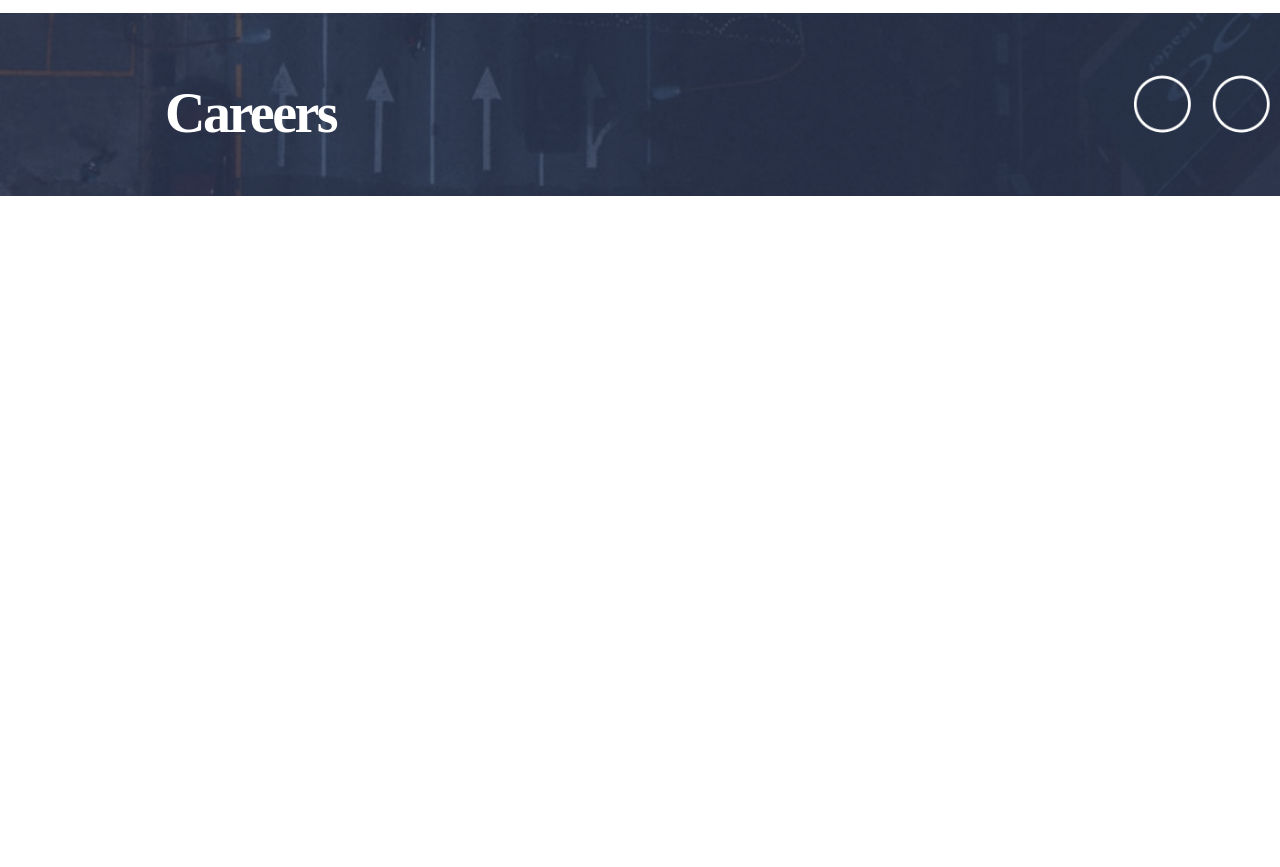
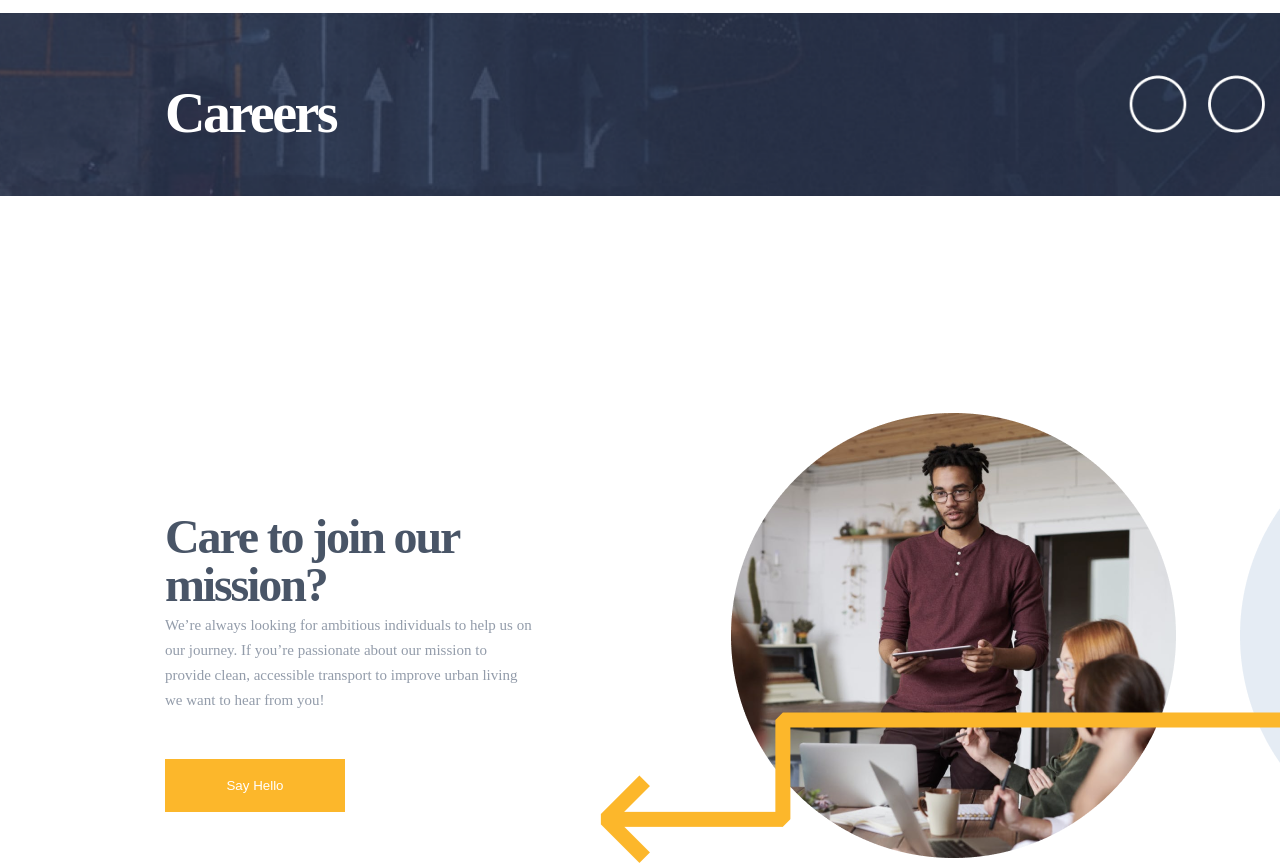
Before and after one commit to iskandarusmanov/lesson-22_homework, a plain HTML site: page career.html in a window 1280 px wide. Shown: the part 83-950 px from the top of the page. Before the commit the page ends 800 px from the top, so only its background shows below. Drawn offline with Linux system fonts and the light colour scheme.

Commit message:
add: section-second

```diff
--- a/career.html
+++ b/career.html
@@ -29,6 +29,26 @@
         <img class="bcg-1" src="./images/career_bacg_img_1.png" alt="">
         <p class="section-first-p">Careers</p>
     </section>
+    <section class="section-second">
+        <h3 class="section-second-h3_1">
+            Care to join our
+            <br>
+             mission?
+        </h3>
+        <p class="section-second-p_1">
+            We’re always looking for ambitious individuals to help us on
+            <br>
+            our journey. If you’re passionate about our mission to
+             <br>
+            provide clean, accessible transport to improve urban living
+            <br>
+             we want to hear from you!
+        </p>
+        <button class="btn_1">
+            Say Hello
+        </button>
+        <img class="Person_1" src="./images/Person_1.png" alt="">
+    </section>
 </main>
 </body>
 </html>
--- a/css/career.css
+++ b/css/career.css
@@ -52,7 +52,56 @@ margin-top: 72px;
 }
 .bcg-1{
     position: absolute;
-    width: 1320px;
+    width: 1315px;
 
 }
 body {overflow-x: hidden;}
+.section-second-h3_1{
+    font-family: Space Mono;
+font-size: 48px;
+font-weight: 700;
+line-height: 48px;
+letter-spacing: -2.142857074737549px;
+text-align: left;
+
+}
+.Person_1{
+    margin-top: 400px;
+    margin-left: 600px;
+}
+.section-second-h3_1{
+    margin-top: 500px;
+    position: absolute;
+    font-family: Space Mono;
+font-size: 48px;
+font-weight: 700;
+line-height: 48px;
+letter-spacing: -2.142857074737549px;
+text-align: left;
+color: #495567;
+margin-left: 165px;
+}
+.section-second-p_1{
+    margin-left: 165px;
+    margin-top: 600px;
+    position: absolute;
+    font-family: Lexend Deca;
+font-size: 15px;
+font-weight: 400;
+line-height: 25px;
+letter-spacing: 0px;
+text-align: left;
+color: #939CAA;
+
+}
+.btn_1{
+    position: absolute;
+    margin-top: 100px;
+    width: 180px;
+height: 53px;
+top: 742px;
+left: 165px;
+background: #FCB72B;
+color:white;
+border:#FCB72B;
+}
```
Also changed, not shown: images/Person_1.png (added).
